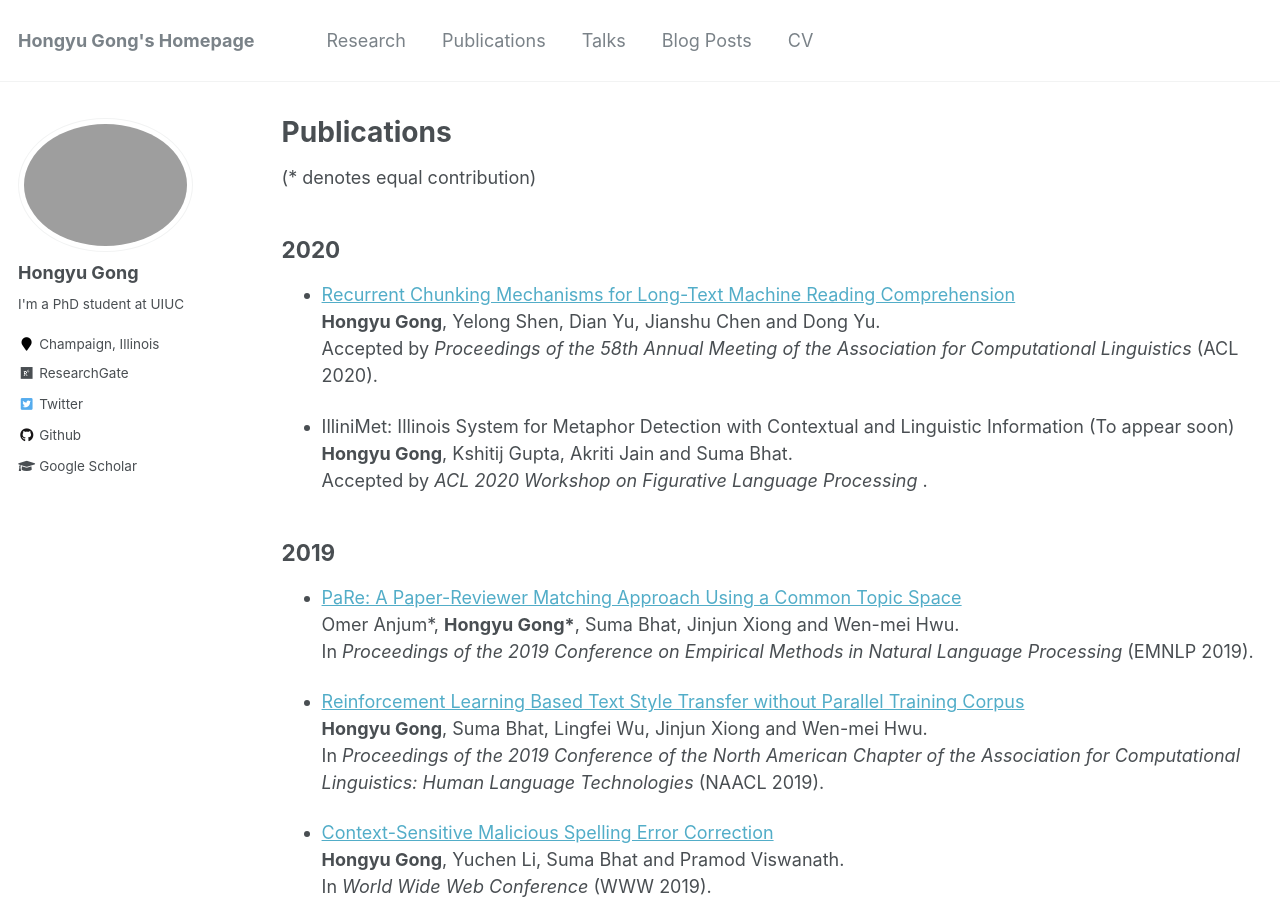
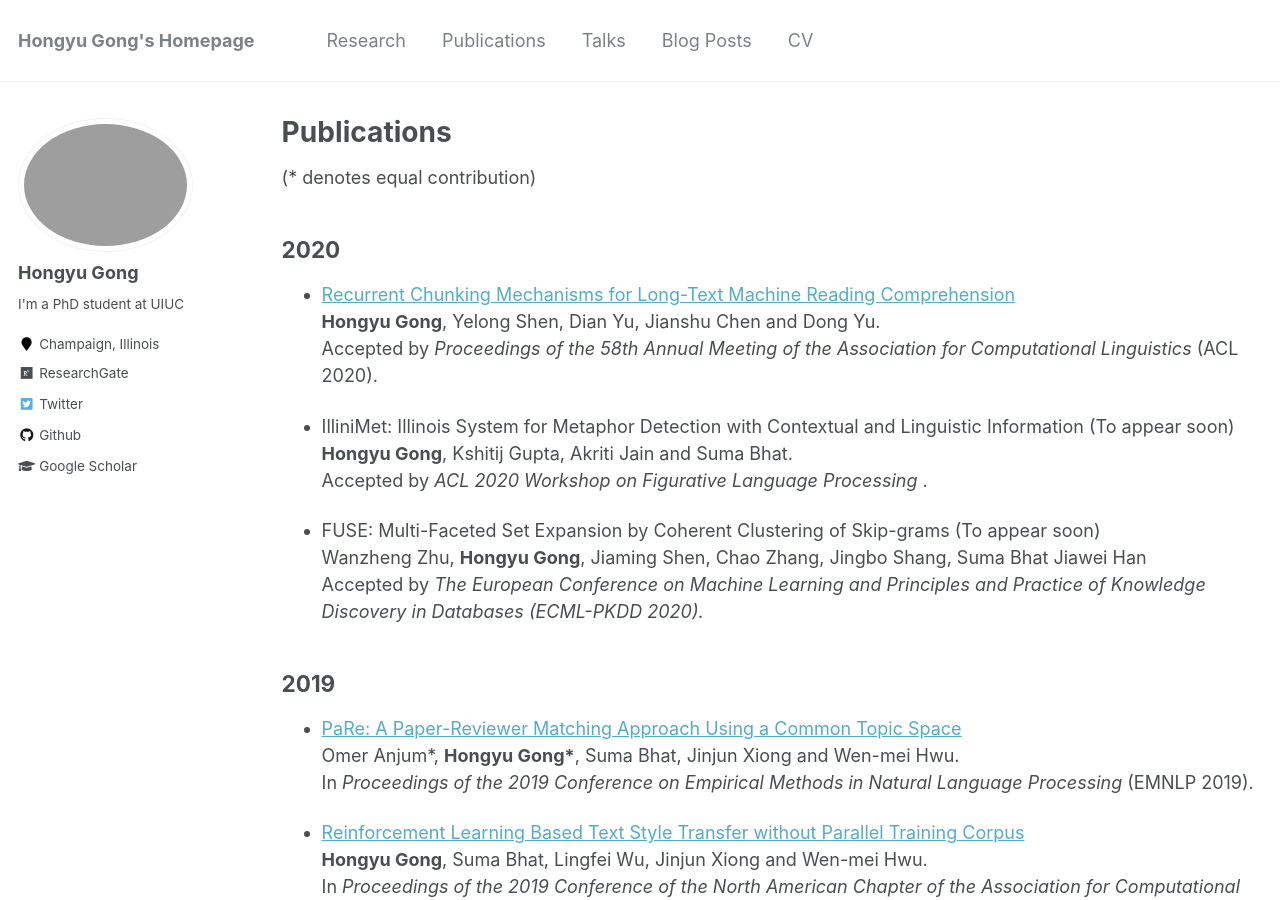
Before and after one commit to HongyuGong/HongyuGong.github.io, a Jekyll site: the page built from _pages/publications.md, in a window 1280 px wide and 900 px high. Built offline with Jekyll 4.4.1, drawn with Linux system fonts in a browser that asks for light colours.

Commit message:
Update publications.md

```diff
--- a/_pages/publications.md
+++ b/_pages/publications.md
@@ -25,6 +25,10 @@ Accepted by <i>Proceedings of the 58th Annual Meeting of the Association for Com
 * IlliniMet: Illinois System for Metaphor Detection with Contextual and Linguistic Information (To appear soon) <br>
 <b>Hongyu Gong</b>, Kshitij Gupta, Akriti Jain and Suma Bhat. <br>
 Accepted by <i> ACL 2020 Workshop on Figurative Language Processing </i>.
+
+* FUSE: Multi-Faceted Set Expansion by Coherent Clustering of Skip-grams (To appear soon) <br>
+Wanzheng Zhu, <b>Hongyu Gong</b>, Jiaming Shen, Chao Zhang, Jingbo Shang, Suma Bhat Jiawei Han <br>
+Accepted by <i>The European Conference on Machine Learning and Principles and Practice of Knowledge Discovery in Databases (ECML-PKDD 2020)<i>.
 
 
 ## 2019
```
